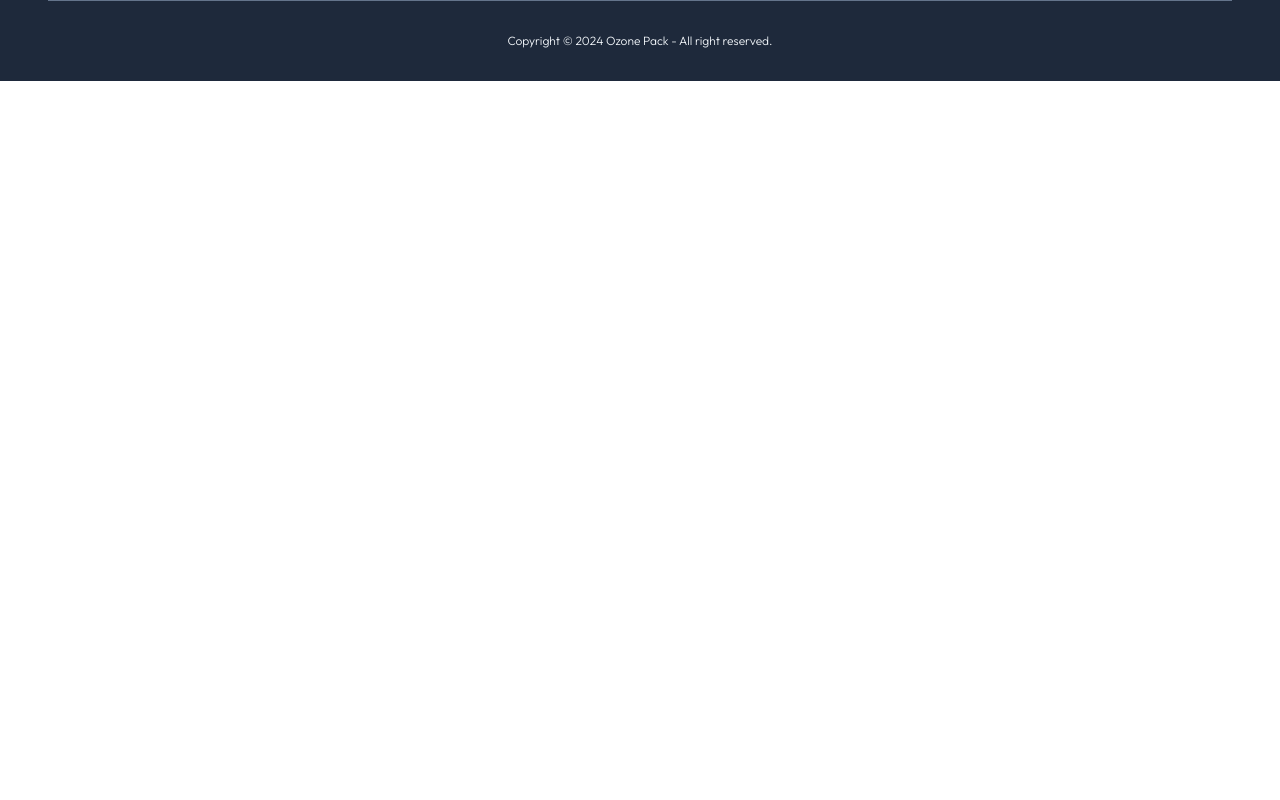
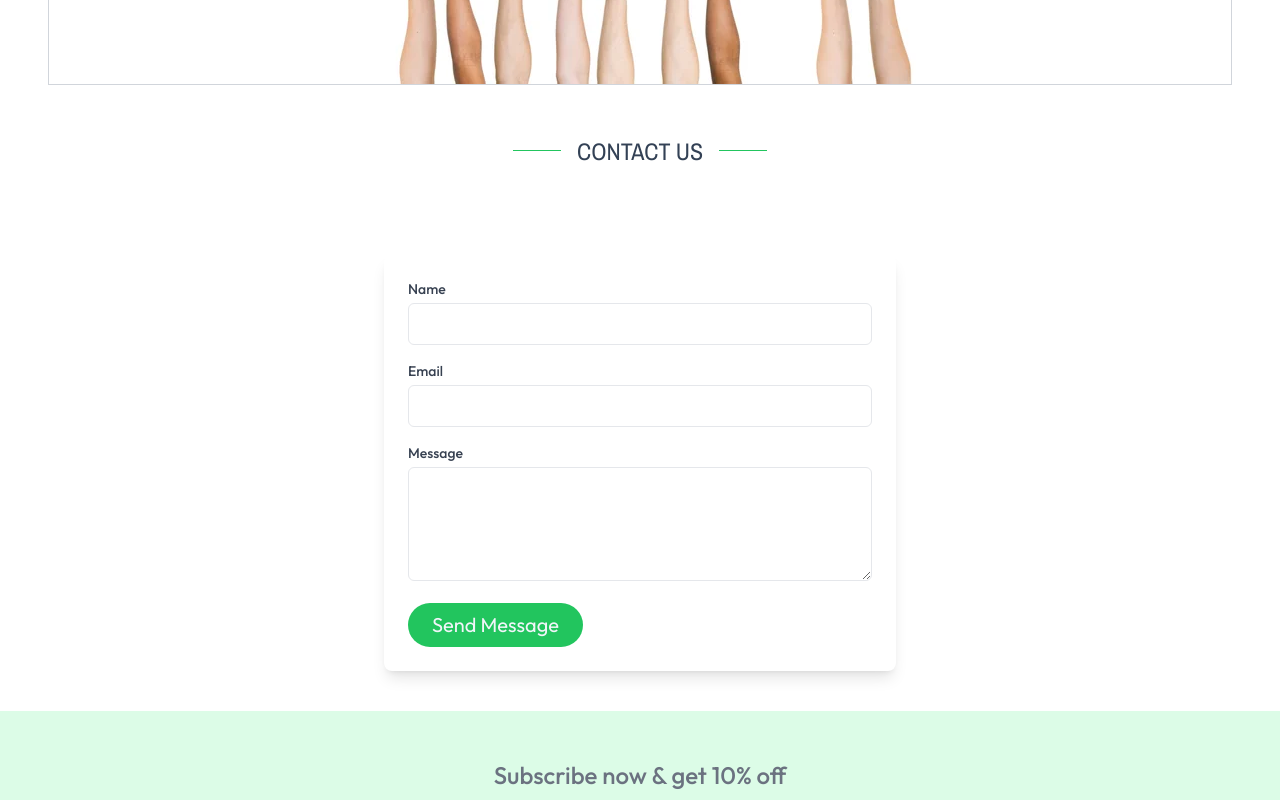
Before and after one commit to CristianAlexa/ozonepack, a React (Vite) app: page /contact in a window 1280 px wide. Shown: the part 400-1200 px from the top of the page. Before the commit the page ends 800 px from the top, so only its background shows below. Built offline with nearby package versions, Linux system fonts and the light colour scheme.

Commit message:
contact page

```diff
--- /dev/null
+++ b/src/components/Contact/ContactForm.jsx
@@ -0,0 +1,120 @@
+import { useState } from "react";
+import SectionTitle from "../SectionTitle";
+import contactImg from "../../assets/pictures/contact.jpg";
+
+const ContactForm = () => {
+  const [formData, setFormData] = useState({
+    name: "",
+    email: "",
+    message: "",
+  });
+
+  const [errors, setErrors] = useState({});
+  const [submitted, setSubmitted] = useState(false);
+
+  const validate = () => {
+    let newErrors = {};
+    if (!formData.name) newErrors.name = "Name is required";
+    if (!formData.email) {
+      newErrors.email = "Email is required";
+    } else if (!/\S+@\S+\.\S+/.test(formData.email)) {
+      newErrors.email = "Invalid email address";
+    }
+    if (!formData.message) newErrors.message = "Message is required";
+    return newErrors;
+  };
+
+  const handleChange = (e) => {
+    setFormData({ ...formData, [e.target.name]: e.target.value });
+  };
+
+  const handleSubmit = (e) => {
+    e.preventDefault();
+    const validationErrors = validate();
+    if (Object.keys(validationErrors).length > 0) {
+      setErrors(validationErrors);
+    } else {
+      setErrors({});
+      setSubmitted(true);
+      console.log("Form submitted:", formData);
+    }
+  };
+
+  return (
+    <>
+      <section className="flex justify-center items-center border border-gray-300">
+        <img className="" src={contactImg} alt="" />
+      </section>
+
+      <div className="text-center py-12">
+        <SectionTitle>CONTACT US</SectionTitle>
+      </div>
+      <section className="max-w-lg mx-auto p-6 bg-white shadow-lg rounded-lg my-10">
+        {submitted ? (
+          <p className="text-green-500 font-semibold">
+            Thank you for your message!
+          </p>
+        ) : (
+          <form onSubmit={handleSubmit} className="space-y-4">
+            <div>
+              <label className="block text-sm font-medium text-gray-700">
+                Name
+              </label>
+              <input
+                type="text"
+                name="name"
+                value={formData.name}
+                onChange={handleChange}
+                className="mt-1 p-2 w-full border rounded-md focus:ring-2 focus:ring-blue-500"
+              />
+              {errors.name && (
+                <p className="text-red-500 text-sm">{errors.name}</p>
+              )}
+            </div>
+
+            <div>
+              <label className="block text-sm font-medium text-gray-700">
+                Email
+              </label>
+              <input
+                type="email"
+                name="email"
+                value={formData.email}
+                onChange={handleChange}
+                className="mt-1 p-2 w-full border rounded-md focus:ring-2 focus:ring-blue-500"
+              />
+              {errors.email && (
+                <p className="text-red-500 text-sm">{errors.email}</p>
+              )}
+            </div>
+
+            <div>
+              <label className="block text-sm font-medium text-gray-700">
+                Message
+              </label>
+              <textarea
+                name="message"
+                value={formData.message}
+                onChange={handleChange}
+                className="mt-1 p-2 w-full border rounded-md focus:ring-2 focus:ring-blue-500"
+                rows="4"
+              />
+              {errors.message && (
+                <p className="text-red-500 text-sm">{errors.message}</p>
+              )}
+            </div>
+
+            <button
+              type="submit"
+              className="mt-8 text-xl px-6 py-2 bg-green-500 rounded-full text-center text-slate-100 hover:bg-green-300 transition duration-300"
+            >
+              Send Message
+            </button>
+          </form>
+        )}
+      </section>
+    </>
+  );
+};
+
+export default ContactForm;
--- a/src/pages/Contact.jsx
+++ b/src/pages/Contact.jsx
@@ -1,5 +1,18 @@
+import Section from "../components/Section";
+import SubscribeBlock from "../components/SubscribeBlock/SubscribeBlock";
+import ContactForm from "./../components/Contact/ContactForm";
+
 const Contact = () => {
-  return <div>Contact</div>;
+  return (
+    <>
+      <Section>
+        <ContactForm />
+      </Section>
+      <Section bgColor={"bg-green-100"}>
+        <SubscribeBlock />
+      </Section>
+    </>
+  );
 };
 
 export default Contact;
```
